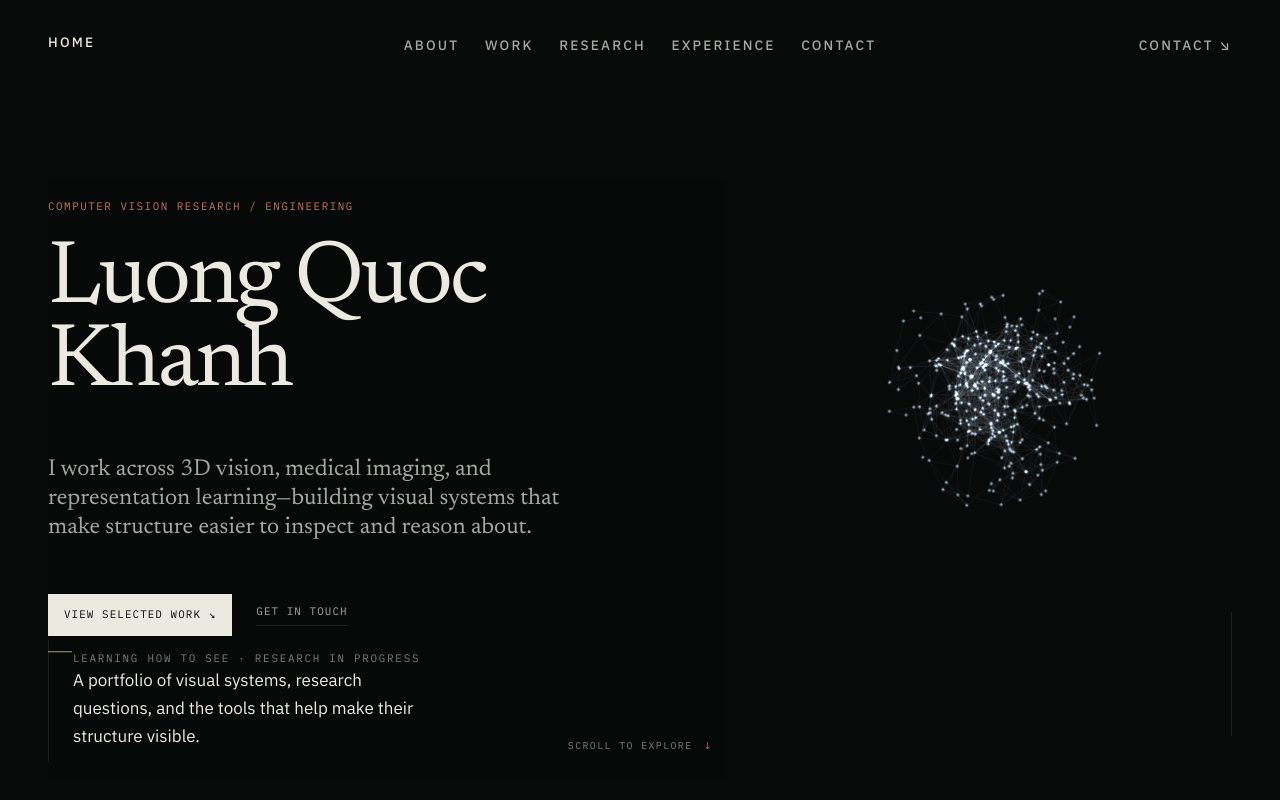
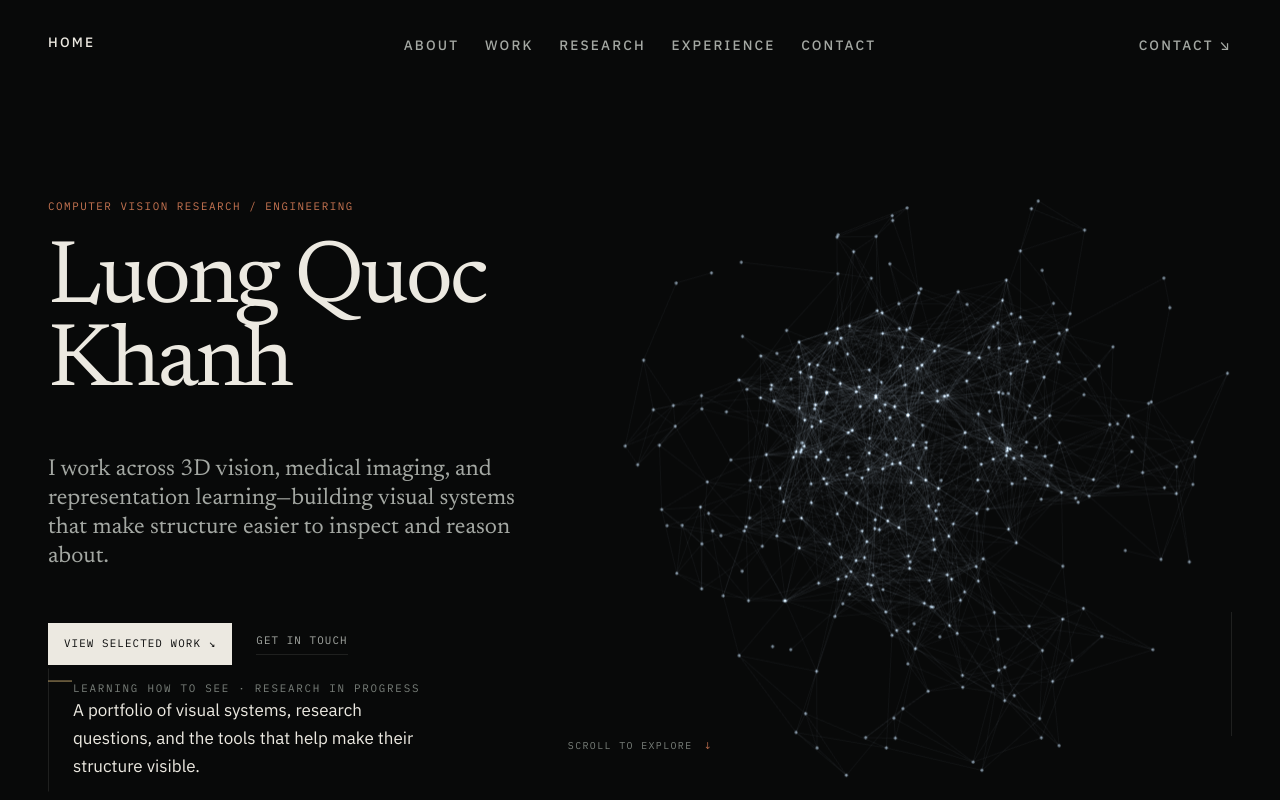
Before and after one commit to QuocKhanhLuong/Portfolio, a Next.js app: page / in a window 1280 px wide. Shown: the top 800 px of the page. Built offline with nearby package versions, Linux system fonts and the light colour scheme.

Commit message:
rebuild hero field composition

```diff
--- /dev/null
+++ b/scene/HeroField.tsx
@@ -0,0 +1,53 @@
+'use client';
+
+import { Canvas, useThree } from '@react-three/fiber';
+import { useEffect } from 'react';
+import * as THREE from 'three';
+import { subscribeFrame } from '@/lib/narrative/ticker';
+import { useNarrative } from '@/lib/narrative/store';
+import { DPR_RANGE } from '@/lib/perf';
+import { FieldGraph } from './graph/FieldGraph';
+import styles from './hero-field.module.css';
+
+function HeroClock() {
+  const invalidate = useThree((value) => value.invalidate);
+
+  useEffect(() => {
+    const stop = subscribeFrame(() => invalidate());
+    invalidate();
+    return stop;
+  }, [invalidate]);
+
+  return null;
+}
+
+export function HeroField() {
+  const tier = useNarrative((value) => value.tier);
+  const webglFailed = useNarrative((value) => value.webglFailed);
+  const setWebglFailed = useNarrative((value) => value.setWebglFailed);
+  const [dprMin, dprMax] = DPR_RANGE[tier];
+
+  if (webglFailed) return null;
+
+  return (
+    <div className={styles.heroField} aria-hidden="true">
+      <Canvas
+        frameloop="demand"
+        dpr={[dprMin, dprMax]}
+        gl={{ antialias: true, alpha: true, powerPreference: 'high-performance' }}
+        camera={{ fov: 52, near: 0.1, far: 100, position: [0, 0, 5.9] }}
+        onCreated={({ gl }) => {
+          gl.setClearColor(0x000000, 0);
+          gl.toneMapping = THREE.ACESFilmicToneMapping;
+          gl.toneMappingExposure = 1.05;
+          gl.outputColorSpace = THREE.SRGBColorSpace;
+        }}
+        fallback={null}
+        onError={() => setWebglFailed(true)}
+      >
+        <HeroClock />
+        <FieldGraph state="signal" active placement="hero" />
+      </Canvas>
+    </div>
+  );
+}
--- a/scene/graph/FieldGraph.tsx
+++ b/scene/graph/FieldGraph.tsx
@@ -7,11 +7,11 @@ import type { SceneState } from '@/content/types';
 import { scrollState, useNarrative } from '@/lib/narrative/store';
 import { FIELD_EDGE_OPACITY, FIELD_NODE_COUNT, FIELD_POINT_SIZE, getField, type Field } from './fieldTargets';
 
-const CAMERA_DISTANCE = 5.9;
 const NODE_COLOR = '#ECE9E1';
 const EDGE_COLOR = '#8296AA';
 const WARM_COLOR = '#C87552';
 const RESEARCH_COLOR = '#B49A65';
+const HERO_GRAPH_RADIUS = 2.35;
 
 interface FieldRuntime {
   field: Field;
@@ -65,6 +65,7 @@ function updateRuntime(
   state: SceneState,
   reducedMotion: boolean,
   pointSize: number,
+  placement: FieldPlacement,
 ) {
   const { field } = runtime;
   const progress = clamp(scrollState.progress, 0, 1);
@@ -118,10 +119,30 @@ function updateRuntime(
   (runtime.edgeGeometry.getAttribute('position') as THREE.BufferAttribute).needsUpdate = true;
 
   const panelDrift = reducedMotion ? 0 : Math.sin(progress * Math.PI * 2 + stateIndex * 0.8) * 0.16;
-  runtime.root.position.y += (panelDrift - runtime.root.position.y) * 0.12;
+  let targetX = 0;
+  let targetY = panelDrift;
+  let scale = camera.aspect > 1 ? 1 : 0.84;
+
+  if (placement === 'hero') {
+    const viewportHalfHeight = camera.position.z * Math.tan(THREE.MathUtils.degToRad(camera.fov / 2));
+    const viewportHalfWidth = viewportHalfHeight * Math.max(camera.aspect, 0.1);
+    const wideFactor = clamp((camera.aspect - 1.1) / 0.7, 0, 1);
+    const centerFraction = THREE.MathUtils.lerp(0.38, 0.44, wideFactor);
+    const desiredScale = THREE.MathUtils.lerp(0.82, 0.98, wideFactor);
+    const horizontalFit = camera.aspect > 1
+      ? (viewportHalfWidth * 0.58) / HERO_GRAPH_RADIUS
+      : desiredScale;
+
+    targetX = viewportHalfWidth * centerFraction;
+    targetY = -viewportHalfHeight * 0.04;
+    scale = Math.min(desiredScale, horizontalFit);
+  }
+
+  runtime.root.position.x += (targetX - runtime.root.position.x) * 0.12;
+  runtime.root.position.y += (targetY - runtime.root.position.y) * 0.12;
   runtime.root.rotation.x += ((reducedMotion ? 0 : pointerY * 0.08) - runtime.root.rotation.x) * 0.08;
   runtime.root.rotation.y += ((reducedMotion ? 0 : pointerX * 0.1) - runtime.root.rotation.y) * 0.08;
-  runtime.root.scale.setScalar(camera.aspect > 1 ? 1 : 0.84);
+  runtime.root.scale.setScalar(scale);
 
   const targetColor = colorForState(state);
   runtime.pointMaterial.color.lerp(targetColor, reducedMotion ? 1 : 0.12);
@@ -130,12 +151,15 @@ function updateRuntime(
   runtime.edgeMaterial.opacity = FIELD_EDGE_OPACITY;
 }
 
+export type FieldPlacement = 'panel' | 'hero';
+
 export interface FieldGraphProps {
   state: SceneState;
   active: boolean;
+  placement?: FieldPlacement;
 }
 
-export function FieldGraph({ state, active }: FieldGraphProps) {
+export function FieldGraph({ state, active, placement = 'panel' }: FieldGraphProps) {
   const { camera, scene, size } = useThree();
   const tier = useNarrative((value) => value.tier);
   const reducedMotion = useNarrative((value) => value.reducedMotion);
@@ -237,7 +261,7 @@ export function FieldGraph({ state, active }: FieldGraphProps) {
     const runtime = runtimeRef.current;
     if (!runtime || !activeRef.current) return;
     const pointSize = FIELD_POINT_SIZE * (tier === 'low' ? 0.82 : tier === 'mid' ? 0.92 : 1);
-    updateRuntime(runtime, camera as THREE.PerspectiveCamera, stateRef.current, reducedMotion, pointSize);
+    updateRuntime(runtime, camera as THREE.PerspectiveCamera, stateRef.current, reducedMotion, pointSize, placement);
   });
 
   return null;
--- /dev/null
+++ b/scene/hero-field.module.css
@@ -0,0 +1,12 @@
+.heroField {
+  inset: 0;
+  pointer-events: none;
+  position: absolute;
+  z-index: 0;
+}
+
+.heroField canvas {
+  display: block;
+  height: 100% !important;
+  width: 100% !important;
+}
--- a/ui/Portfolio.tsx
+++ b/ui/Portfolio.tsx
@@ -12,6 +12,7 @@ import { RESEARCH_NODES } from '@/content/research';
 import type { SceneState } from '@/content/types';
 import { setSceneFocus } from '@/lib/narrative/store';
 import { FieldPanel } from '@/scene/FieldPanel';
+import { HeroField } from '@/scene/HeroField';
 import { splitLines, type SplitLines } from './lines';
 import styles from './overlay.module.css';
 
@@ -353,7 +354,7 @@ export function Portfolio() {
               </p>
             </div>
           </div>
-          <FieldPanel state="signal" align="right" className={styles.heroField} />
+          <HeroField />
         </div>
       </section>
 
--- a/ui/overlay.module.css
+++ b/ui/overlay.module.css
@@ -1043,7 +1043,7 @@
   }
 
   .hero {
-    min-height: 92svh;
+    min-height: 100svh;
     padding-top: clamp(112px, 22vw, 132px);
   }
 
@@ -1100,8 +1100,7 @@
 }
 
 .heroContent {
-  background: rgba(8, 9, 9, 0.94);
-  grid-column: 1 / span 7;
+  grid-column: 1 / span 5;
   grid-row: 1;
   min-width: 0;
   padding: clamp(8px, 1.5vw, 24px) 0;
@@ -1112,12 +1111,6 @@
 .heroName {
   max-width: 100%;
   overflow-wrap: anywhere;
-}
-
-.heroField {
-  grid-column: 8 / -1;
-  grid-row: 1;
-  min-height: clamp(18rem, 34vw, 32rem);
 }
 
 .heroAsideContent {
@@ -1234,7 +1227,6 @@
   }
 
   .heroContent,
-  .heroField,
   .sectionLayout {
     grid-column: 1;
     grid-row: auto;
@@ -1272,10 +1264,6 @@
     padding-top: 0;
   }
 
-  .heroField {
-    min-height: 16rem;
-  }
-
   .aboutGrid {
     grid-template-columns: 1fr;
   }
```
